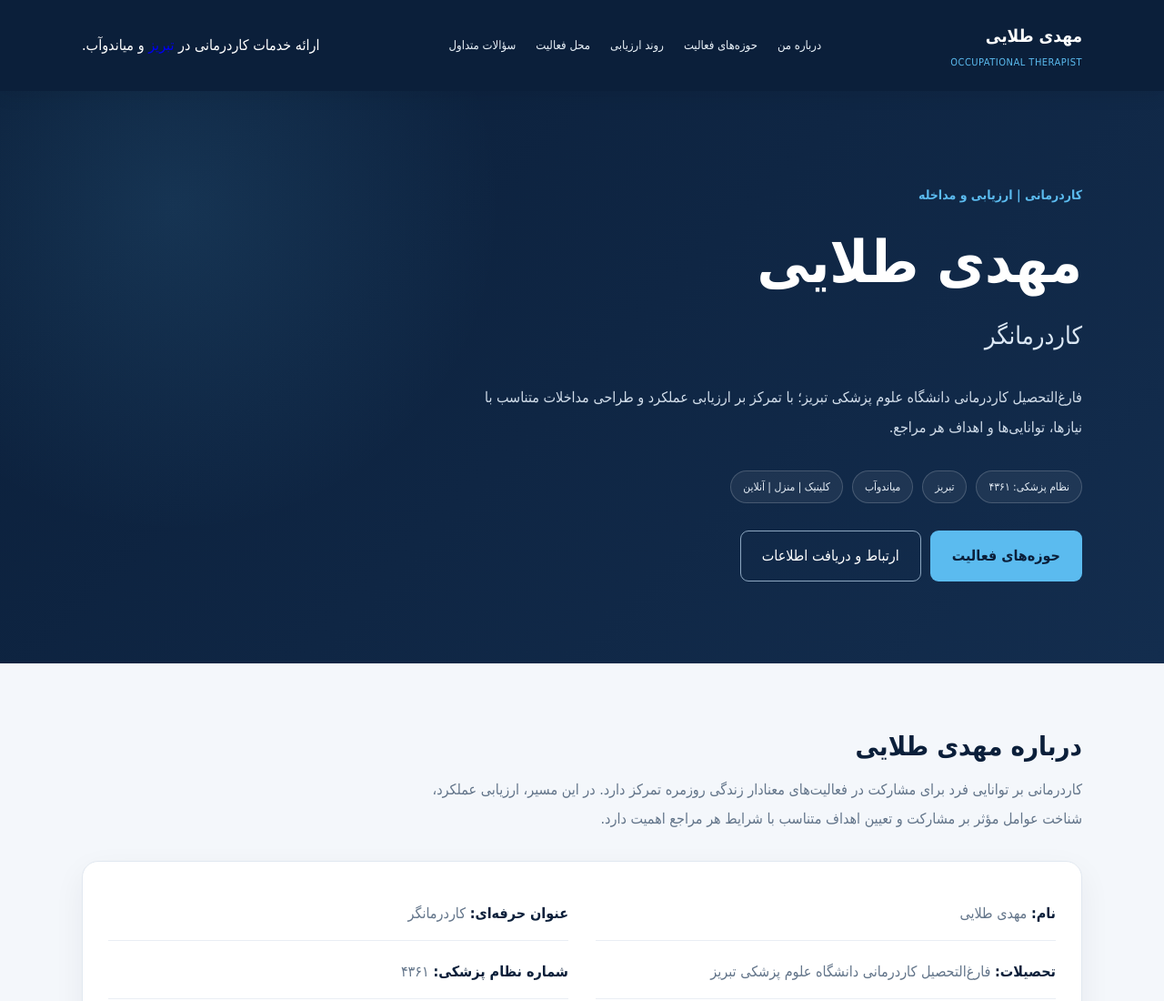
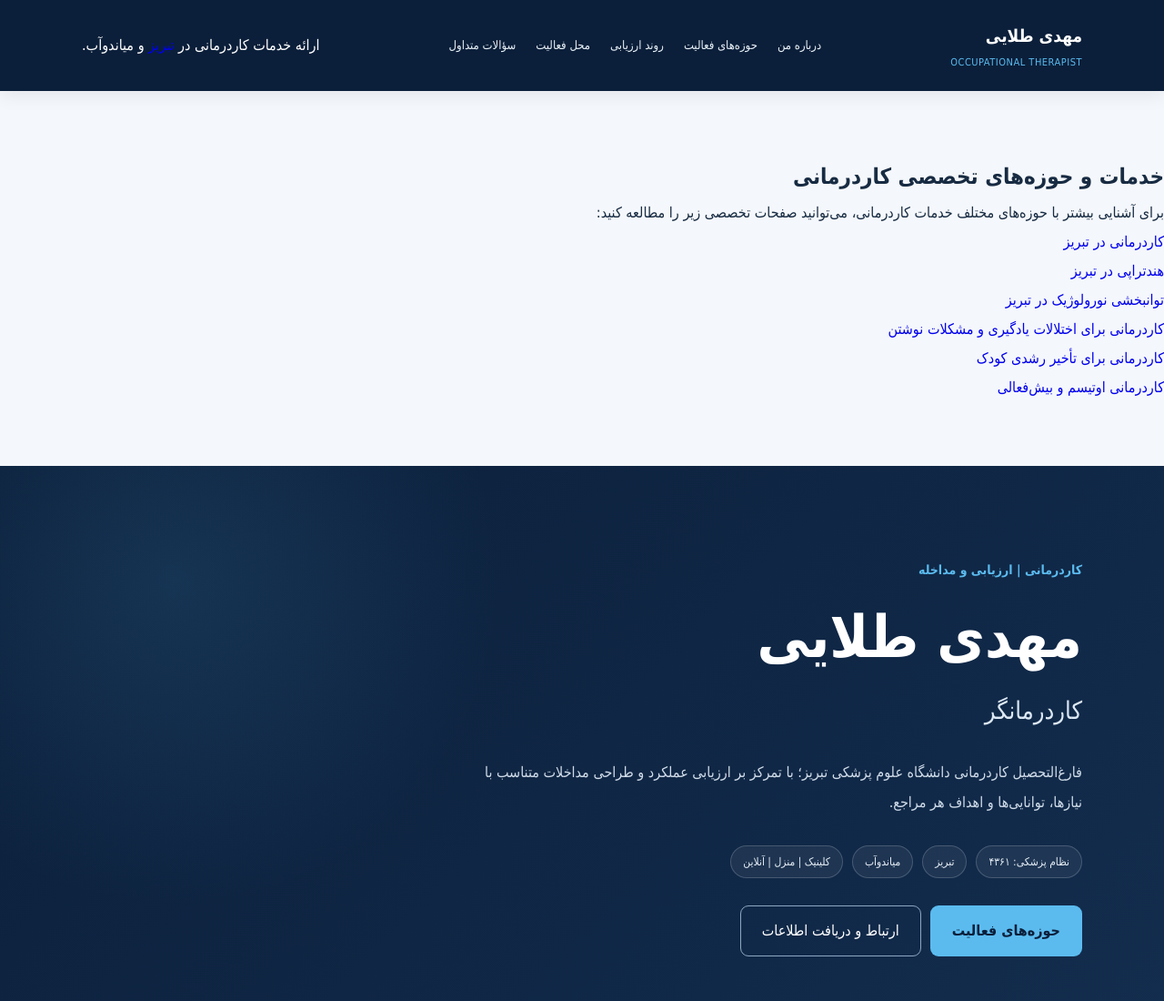
Before and after one commit to mehditalaei296/mehditalaei.ir, a plain HTML site: page index.html in a window 1280 px wide. Shown: the top 1100 px of the page at 91% size. Drawn offline with Linux system fonts and the light colour scheme.

Commit message:
Update index.html

```diff
--- a/index.html
+++ b/index.html
@@ -659,6 +659,52 @@
     </div>
   </header>
 
+<section>
+  <h2>خدمات و حوزه‌های تخصصی کاردرمانی</h2>
+
+  <p>
+    برای آشنایی بیشتر با حوزه‌های مختلف خدمات کاردرمانی، می‌توانید صفحات
+    تخصصی زیر را مطالعه کنید:
+  </p>
+
+  <ul>
+    <li>
+      <a href="https://mehditalaei.ir/tabriz/">
+        کاردرمانی در تبریز
+      </a>
+    </li>
+
+    <li>
+      <a href="https://mehditalaei.ir/hand-therapy/">
+        هندتراپی در تبریز
+      </a>
+    </li>
+
+    <li>
+      <a href="https://mehditalaei.ir/neurological-rehabilitation">
+        توانبخشی نورولوژیک در تبریز
+      </a>
+    </li>
+
+    <li>
+      <a href="https://mehditalaei.ir/learning-writing">
+        کاردرمانی برای اختلالات یادگیری و مشکلات نوشتن
+      </a>
+    </li>
+
+    <li>
+      <a href="https://mehditalaei.ir/Developmental-disorders">
+        کاردرمانی برای تأخیر رشدی کودک
+      </a>
+    </li>
+
+    <li>
+      <a href="https://mehditalaei.ir/Autism-adhd/">
+        کاردرمانی اوتیسم و بیش‌فعالی
+      </a>
+    </li>
+  </ul>
+</section>
 
   <main id="top">
 
```
